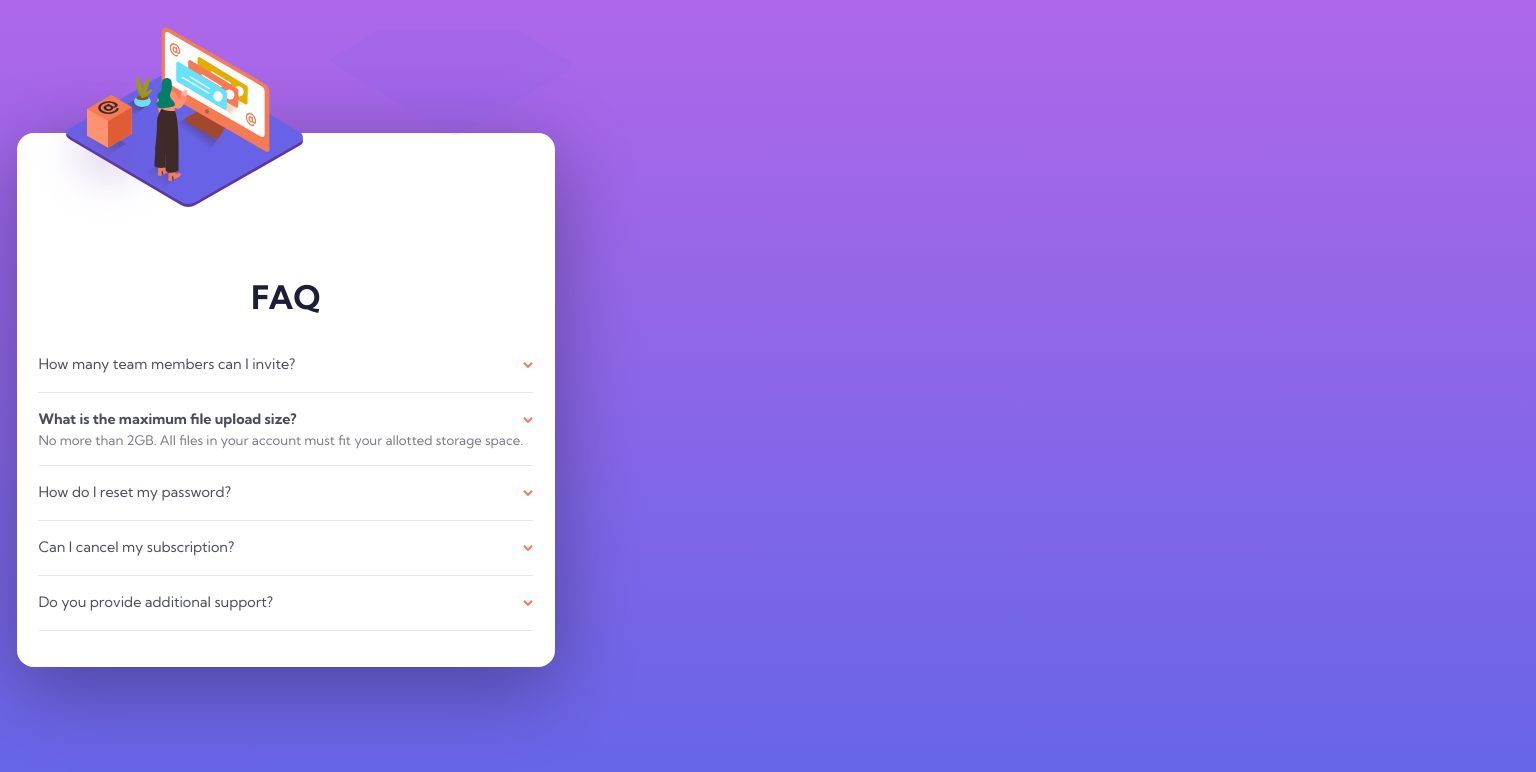
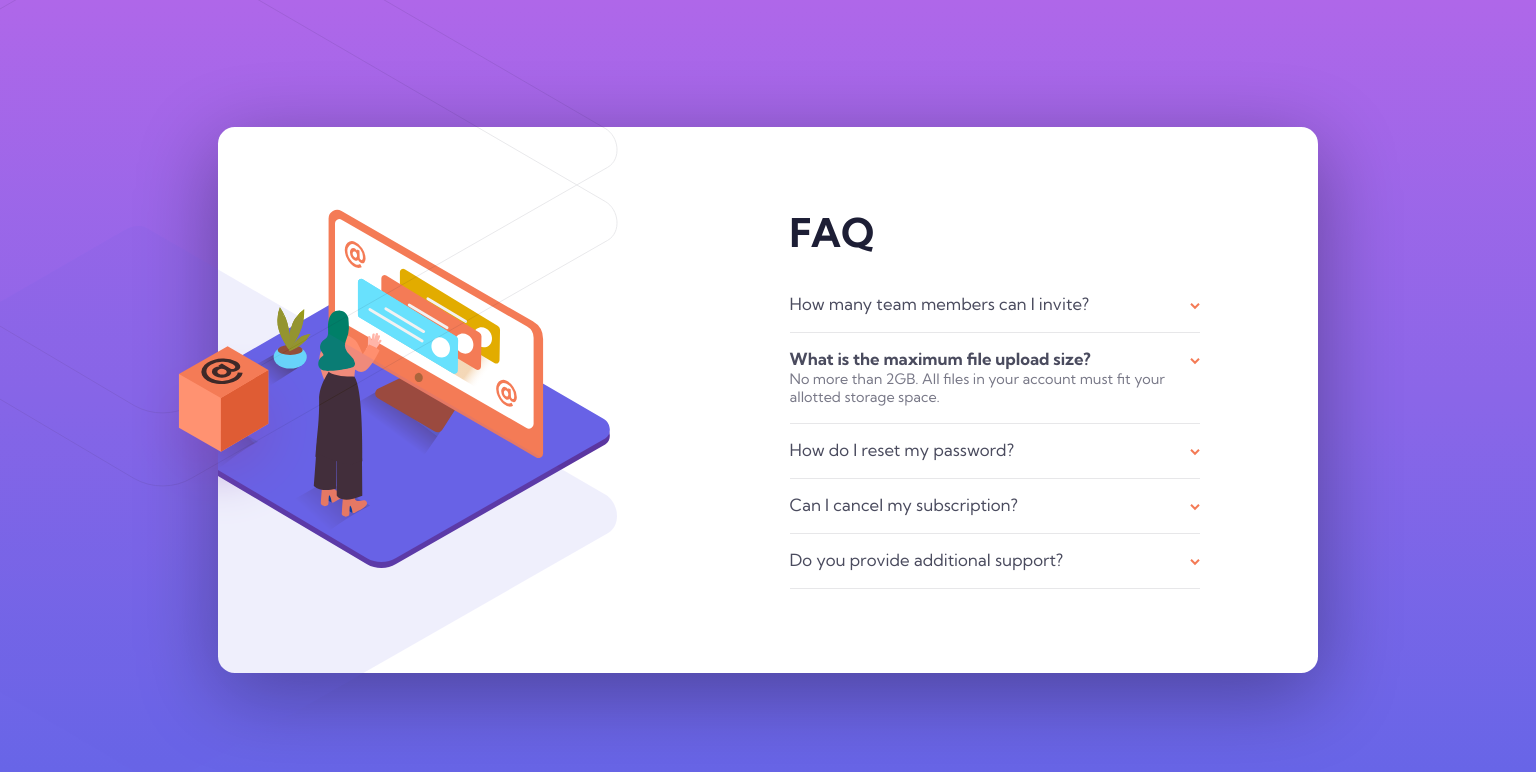
Before and after one commit to ferdinania/fm-faq-accordion, a React app: page / in a window 1536 px wide. Shown: the top 772 px of the page. Built offline with nearby package versions, Linux system fonts and the light colour scheme.

Commit message:
[add] responsive media queries

```diff
--- a/src/containers/FaqCard.jsx
+++ b/src/containers/FaqCard.jsx
@@ -21,12 +21,22 @@ function FaqCard()
     <div className="FaqCard">
       <div className="BoxImage">
         <div className="BoxImage-Inner">
-          <img src={illustrationMobile} alt="" />
-          <img className="BoxImage-Inner-Shadow" src={illustrationBoxShadow} alt="" />
+          <div className="BoxImage-Container">
+            <img className="hidden-lg" src={illustrationMobile} alt="" />
+            <img className="BoxImage-Inner-Shadow hidden-lg" src={illustrationBoxShadow} alt="" />
+            <img className="hidden-xs" src={illustrationDesktop} alt="" />
           </div>
         </div>
+        <div className="BoxImage-Shadow-Container">
+          <img className="hidden-xs" src={illustrationBoxShadowDesktop} alt="" />
+        </div>
+        <div className="BoxImage-BoxIcon">
+          <img className="hidden-xs" src={illustrationDesktopBox} alt="" />
+        </div>
+      </div>
+      <div className="FaqCard-Container">
         <hgroup className="FaqCard-Header">
-        <h1 className="text-center">FAQ</h1>
+          <h1>FAQ</h1>
         </hgroup>
         <FaqItemsContainer>
           {faqItems.map(i => (
@@ -34,6 +44,7 @@ function FaqCard()
           ))}
         </FaqItemsContainer>
       </div>
+    </div>
   )
 }
 
--- a/src/styles/faqcard.scss
+++ b/src/styles/faqcard.scss
@@ -1,6 +1,36 @@
 @import '../styles/shared';
 
 .FaqCard {
+
+  .FaqCard-Header {
+    margin-bottom: 1.8rem;
+  }
+
+  background-color: $white;
+  border-radius: 1.4rem;
+  padding-top: 12rem;
+  padding-bottom: 3rem;
+
+  ul {
+    list-style-type: none;
+  }
+
+  box-shadow: 0px 20px 81px 1px rgba(0,0,0,0.33);
+}
+
+.active {
+  font-weight: $font-weight-bold;
+}
+
+
+/*
+  ## Device = Mobile
+  ## Screen = 375px
+*/
+@media (min-width: 375px) {
+  .hidden-xs {
+    display: none;
+  }
 
   .BoxImage {
     position: relative;
@@ -17,23 +47,80 @@
     }
   }
 
-  .FaqCard-Header {
-    margin-bottom: 1.8rem;
+  .FaqCard-Container {
+    margin: 0 1.8rem;
+    .FaqCard-Header {
+      text-align: center;
+    }
+  }
+}
+
+/*
+  ##Device = Desktops
+  ##Screen = 1440px
+*/
+@media (min-width: 1440px) {
+
+  .BoxImage {
+    position: relative;
+
+    .BoxImage-Inner {
+      position: relative;
+
+      top: 0;
+      left: 0;
+
+      height: 400px;
+
+      clip-path: polygon(0 0, 100% 0, 100% 100%, 0% 100%);
+
+
+      .BoxImage-Container {
+        position: relative;
+        top: 10px;
+        left: -80px;
+      }
+
+    }
+
+    .BoxImage-Shadow-Container {
+      position: absolute;
+      top: -340px;
+      left: -540px;
+
+      img {
+        width: 940px;
+
+      }
+    }
+
+    .BoxImage-BoxIcon {
+      position: absolute;
+      top: 145px;
+      left: -90px;
+
+    }
   }
 
-  background-color: $white;
-  border-radius: 1.4rem;
-  padding-top: 12rem;
-  padding-bottom: 3rem;
+  .FaqCard {
+    width: 1100px;
+    padding-top: 6rem;
+    display: grid;
+    grid-template-columns: 1fr 1fr;
 
-  ul {
-    list-style-type: none;
-    margin: 0 1.8rem;
+    .FaqCard-Container {
+      padding: .7rem 8rem 4rem 0;
+      .FaqCard-Header {
+        text-align: left;
+      }
+    }
   }
 
-  box-shadow: 0px 20px 81px 1px rgba(0,0,0,0.33);
+  .hidden-xs {
+    display: block;
+  }
+
+  .hidden-lg {
+    display: none;
+  }
 }
-
-.active {
-  font-weight: $font-weight-bold;
-}
--- a/src/styles/faqitems.scss
+++ b/src/styles/faqitems.scss
@@ -11,17 +11,48 @@
   }
 
   p {
-    font-size: 1.1rem;
     padding: .1rem 0;
     line-height: 1.5rem;
     &:first-child {
-      font-size: 1.2rem;
       color: $primary-text-color;
     }
     &:nth-child(2) {
-      font-size: 1.1rem;
       color: $secondary-text-color;
     }
   }
 
 }
+
+/*
+  ## Device = Mobile
+  ## Screen = 375px
+*/
+@media (min-width: 375px) {
+  .FaqItem {
+    p {
+      &:first-child {
+        font-size: 1.2rem;
+      }
+      &:nth-child(2) {
+        font-size: 1rem;
+      }
+    }
+  }
+}
+
+/*
+  ##Device = Desktops
+  ##Screen = 1440px
+*/
+@media (min-width: 1440px) {
+  .FaqItem {
+    p {
+      &:first-child {
+        font-size: 1.4rem;
+      }
+      &:nth-child(2) {
+        font-size: 1.2rem;
+      }
+    }
+  }
+}
--- a/src/styles/index.scss
+++ b/src/styles/index.scss
@@ -33,3 +33,16 @@ h1 {
 .text-center {
   text-align: center;
 }
+
+/*
+  ##Device = Desktops
+  ##Screen = 1440px
+*/
+@media (min-width: 1440px) {
+  body {
+    justify-content: center;
+  }
+  h1 {
+    font-size: 3.3rem;
+  }
+}
```
Lines whose indentation alone changed are shown as unchanged.
